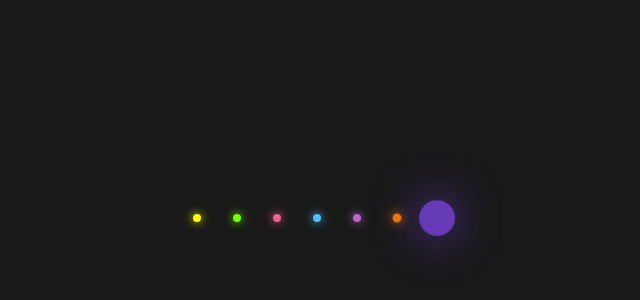
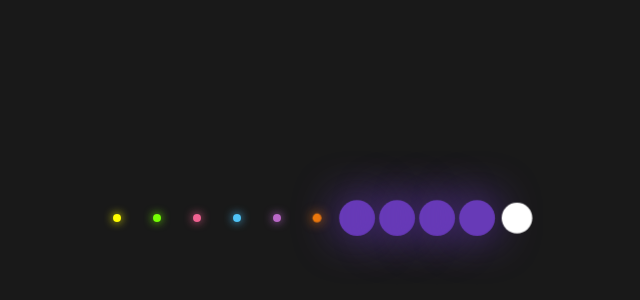
Before and after one commit to eeelii/practice2, a plain HTML site: page index.html in a window 1280 px wide. Shown: the part 182-482 px from the top of the page, without its empty margins (323-963 px from the left). Drawn offline with Linux system fonts and the light colour scheme.

Commit message:
added more fancy dots

```diff
--- a/index.html
+++ b/index.html
@@ -15,6 +15,10 @@
     <li></li>
     <li></li>
     <li></li>
+    <li></li>
+    <li></li>
+    <li></li>
+    <li></li>
   </ul>
 </body>
 </html>
--- a/styles.css
+++ b/styles.css
@@ -77,3 +77,18 @@ body {
     background: #673ab7;
     box-shadow: 0 0 50px #673ab7;
   }
+  ul li:nth-child(8) {
+    animation-delay: -0.2s;
+    background: #673ab7;
+    box-shadow: 0 0 50px #673ab7;
+  }
+  ul li:nth-child(9) {
+    animation-delay: -0.2s;
+    background: #673ab7;
+    box-shadow: 0 0 50px #673ab7;
+  }
+  ul li:nth-child(10) {
+    animation-delay: -0.2s;
+    background: #673ab7;
+    box-shadow: 0 0 50px #673ab7;
+  }
```
